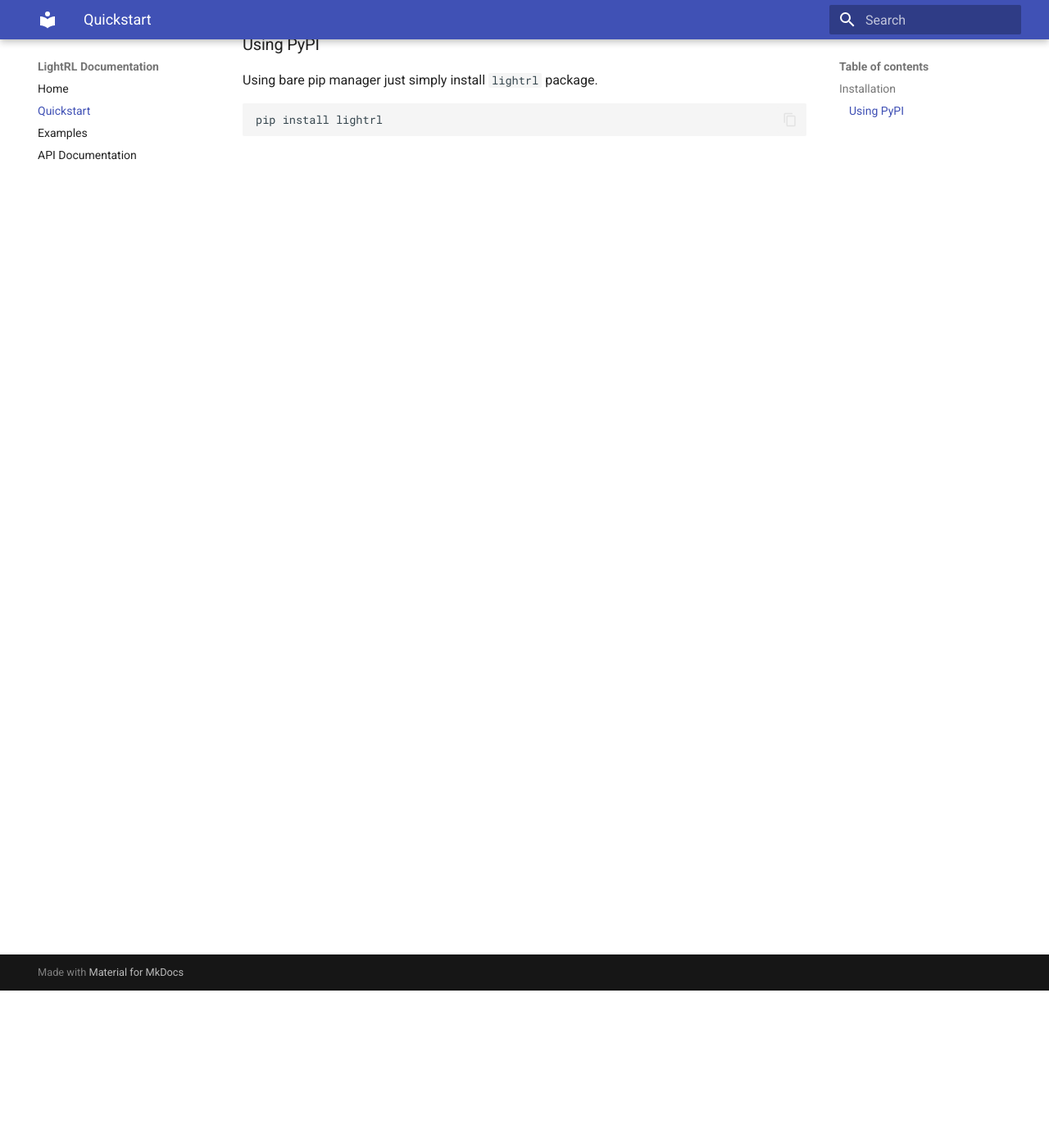
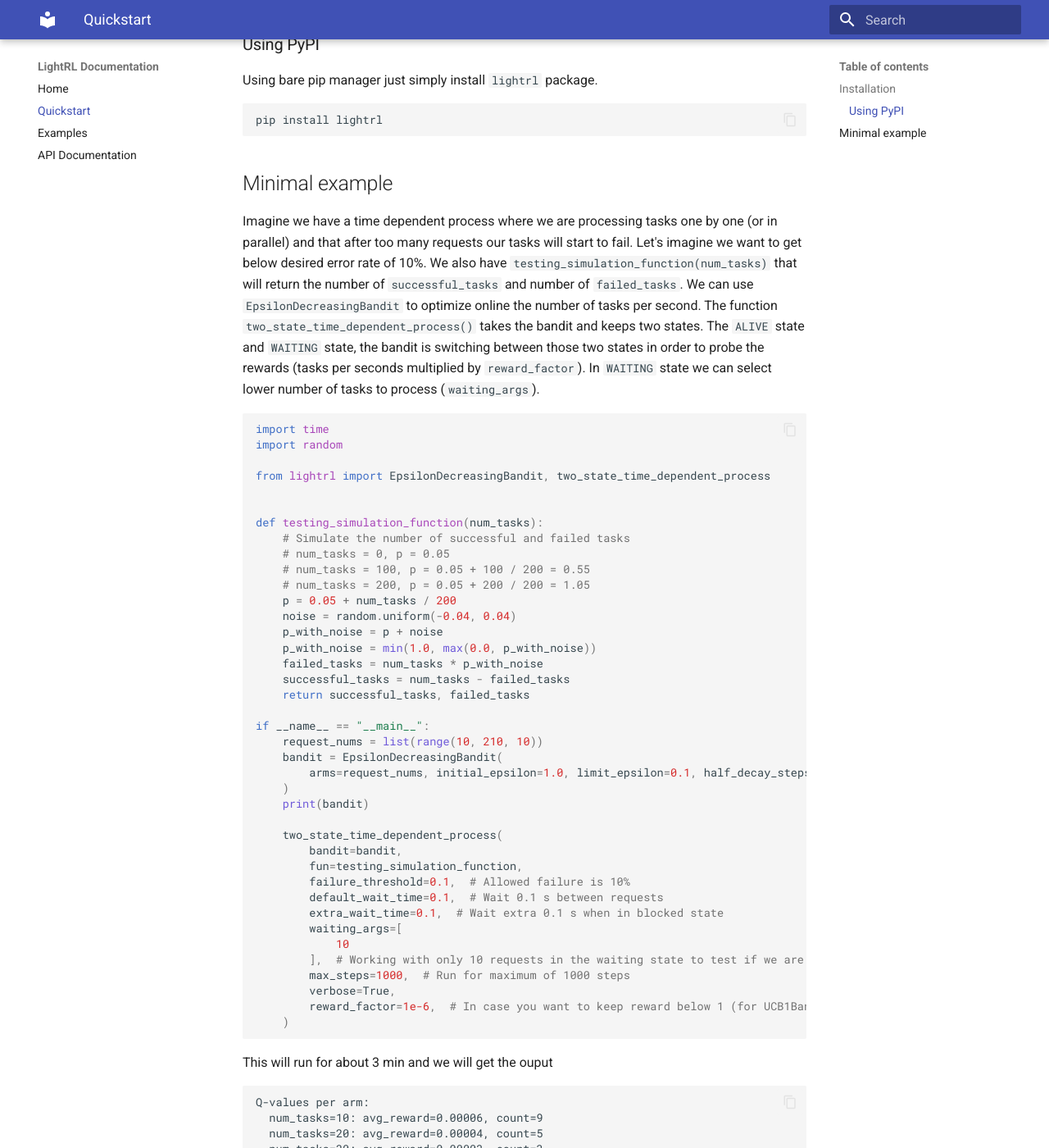
Before and after one commit to detrin/lightrl, an MkDocs documentation site: the page built from docs/quickstart.md, in a window 1280 px wide and 1400 px high, scrolled down 192 px. Shown: the whole window at 82% size. Built offline with MkDocs 1.6.1 and Material for MkDocs 9.7.7, drawn with Linux system fonts in a browser that asks for light colours; some of the changed text lies outside the part shown.

Commit message:
Adding minimal example

````diff
--- a/docs/quickstart.md
+++ b/docs/quickstart.md
@@ -8,3 +8,71 @@
 ```
 pip install lightrl
 ```
+
+## Minimal example
+Imagine we have a time dependent process where we are processing tasks one by one (or in parallel) and that after too many requests our tasks will start to fail. Let's imagine we want to get below desired error rate of 10%. We also have `testing_simulation_function(num_tasks)` that will return the number of `successful_tasks` and number of `failed_tasks`. We can use `EpsilonDecreasingBandit` to optimize online the number of tasks per second. The function `two_state_time_dependent_process()` takes the bandit and keeps two states. The `ALIVE` state and `WAITING` state, the bandit is switching between those two states in order to probe the rewards (tasks per seconds multiplied by `reward_factor`). In `WAITING` state we can select lower number of tasks to process (`waiting_args`).
+``` python
+import time
+import random
+
+from lightrl import EpsilonDecreasingBandit, two_state_time_dependent_process
+
+
+def testing_simulation_function(num_tasks):
+    # Simulate the number of successful and failed tasks
+    # num_tasks = 0, p = 0.05
+    # num_tasks = 100, p = 0.05 + 100 / 200 = 0.55
+    # num_tasks = 200, p = 0.05 + 200 / 200 = 1.05
+    p = 0.05 + num_tasks / 200
+    noise = random.uniform(-0.04, 0.04)
+    p_with_noise = p + noise
+    p_with_noise = min(1.0, max(0.0, p_with_noise))
+    failed_tasks = num_tasks * p_with_noise
+    successful_tasks = num_tasks - failed_tasks
+    return successful_tasks, failed_tasks
+
+if __name__ == "__main__":
+    request_nums = list(range(10, 210, 10))
+    bandit = EpsilonDecreasingBandit(
+        arms=request_nums, initial_epsilon=1.0, limit_epsilon=0.1, half_decay_steps=len(request_nums) * 5
+    )
+    print(bandit)
+
+    two_state_time_dependent_process(
+        bandit=bandit,
+        fun=testing_simulation_function,
+        failure_threshold=0.1,  # Allowed failure is 10%
+        default_wait_time=0.1,  # Wait 0.1 s between requests
+        extra_wait_time=0.1,  # Wait extra 0.1 s when in blocked state
+        waiting_args=[
+            10
+        ],  # Working with only 10 requests in the waiting state to test if we are still blocked
+        max_steps=1000,  # Run for maximum of 1000 steps
+        verbose=True,
+        reward_factor=1e-6,  # In case you want to keep reward below 1 (for UCB1Bandit)
+    )
+```
+This will run for about 3 min and we will get the ouput
+```
+Q-values per arm:
+  num_tasks=10: avg_reward=0.00006, count=9
+  num_tasks=20: avg_reward=0.00004, count=5
+  num_tasks=30: avg_reward=0.00003, count=3
+  num_tasks=40: avg_reward=0.00008, count=10
+  num_tasks=50: avg_reward=0.00009, count=7
+  num_tasks=60: avg_reward=0.00010, count=8
+  num_tasks=70: avg_reward=0.00011, count=38
+  num_tasks=80: avg_reward=0.00011, count=6
+  num_tasks=90: avg_reward=0.00010, count=22
+  num_tasks=100: avg_reward=0.00011, count=160
+  num_tasks=110: avg_reward=0.00009, count=7
+  num_tasks=120: avg_reward=0.00009, count=9
+  num_tasks=130: avg_reward=0.00010, count=8
+  num_tasks=140: avg_reward=0.00010, count=6
+  num_tasks=150: avg_reward=0.00008, count=8
+  num_tasks=160: avg_reward=0.00005, count=13
+  num_tasks=170: avg_reward=0.00004, count=6
+  num_tasks=180: avg_reward=0.00002, count=3
+  num_tasks=190: avg_reward=0.00000, count=3
+  num_tasks=200: avg_reward=0.00000, count=8
+```
````
Also changed, not shown: api.py (+21 -21 lines), docs/api.md (+1 -1 lines), docs/examples.md (+19 -19 lines), docs/index.md (+0 -1 lines), minimal_example.py (added, +39 -0 lines).
